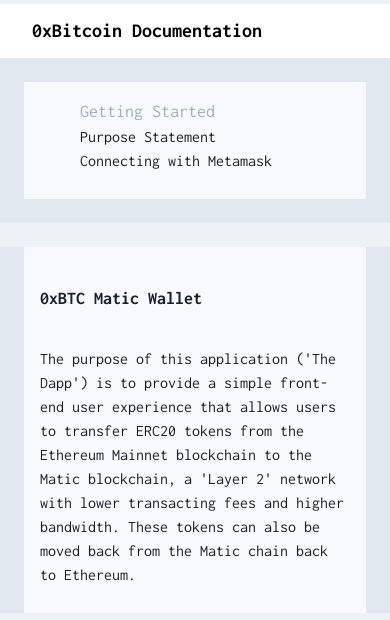
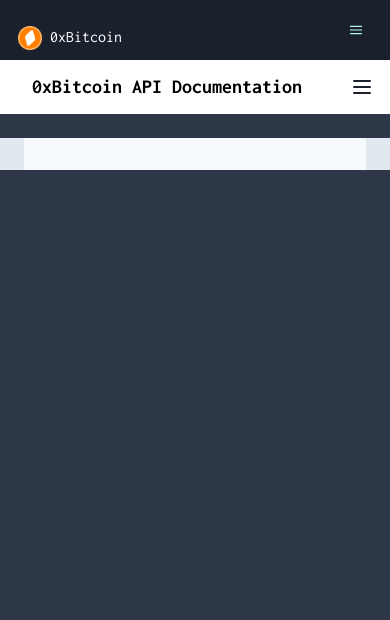
Before and after one commit to 0xbitcoin/0xbitcoin.github.io, a Vue app: page /docs in a window 390 px wide. Shown: the top 620 px of the page. Built offline with nearby package versions, Linux system fonts and the light colour scheme; what vue-tailwind would draw is missing.

Commit message:
now can do docs with markdown

```diff
--- a/package.json
+++ b/package.json
@@ -13,6 +13,8 @@
     "@fortawesome/fontawesome-free": "^5.14.0",
     "@maticnetwork/maticjs": "2.0.6-beta.0",
     "core-js": "^2.6.5",
+    "gray-matter": "^4.0.2",
+    "markdown-it": "^11.0.1",
     "portal-vue": "^2.1.0",
     "tailwindcss": "^1.0.0-beta.4",
     "vue": "^2.6.6",
--- /dev/null
+++ b/public/documents/overview.md
@@ -0,0 +1,3 @@
+### Overview
+
+This is some markdown
--- /dev/null
+++ b/public/documents/purpose.md
@@ -0,0 +1,3 @@
+### purpose
+
+This is some markdown
--- a/src/css/0xbtc.webflow.css
+++ b/src/css/0xbtc.webflow.css
@@ -165,7 +165,7 @@
 }
 
 .navbar {
-  margin-bottom: 5%;
+
   background-color: transparent;
   color: #fff;
 }
--- a/src/views/Docs.vue
+++ b/src/views/Docs.vue
@@ -1,41 +1,66 @@
 <template>
-  <div class="about">
+  <div class="bg-gray-800" >
+
+      <Navbar />
+
 
     <nav id="header" class="w-full z-10 pin-t">
 
-    	<div id="progress" class="h-1 z-20 pin-t" style="background:linear-gradient(to right, #4dc0b5 var(--scroll), transparent 0);"></div>
 
     		<div class="w-full mx-auto flex flex-wrap items-center justify-between mt-0 py-3 bg-white px-4">
 
     			<div class="pl-4">
     				<a class="text-black text-base no-underline hover:no-underline font-extrabold text-xl"  href="#">
-    					0xBitcoin Documentation
+    					0xBitcoin API Documentation
     				</a>
           </div>
 
+          <a @click="docNavOpen=!docNavOpen" href="#">
+            <svg
+
+              class="h-6 w-6 block lg:hidden"
+              fill="none"
+              viewBox="0 0 24 24"
+              stroke="currentColor"
+            >
+              <path stroke-linecap="round" stroke-linejoin="round" stroke-width="2" d="M4 6h16M4 12h16M4 18h16" />
+            </svg>
+          </a>
 
 
     		</div>
+
+        <div class="w-full" v-if="docNavOpen">
+
+          <DocumentationNav
+
+          :setContentCallback="setContent"
+
+          />
+
+        </div>
     	</nav>
 
 
 
 
       <div class="lg:flex mb-4">
-        <div class="w-full lg:w-1/3 bg-gray-300 overflow-y-scroll ">
-          <div class="m-6 p-4 bg-gray-100">
+        <div class="w-full lg:w-1/3 bg-gray-300   hidden lg:block ">
 
-            <ul>
-              <li class="text-lg text-gray-500"> Getting Started </li>
-              <li> <a href="#" @click="setContent('purpose')"> Purpose Statement </a> </li>
-              <li> <a href="#" @click="setContent('connecting')"> Connecting with Metamask </a> </li>
-           </ul>
+          <DocumentationNav
 
-          </div>
+          :setContentCallback="setContent"
+
+          />
+
+
         </div>
         <div class="w-full lg:w-2/3 bg-gray-300  ">
           <div class="m-6 p-4 bg-gray-100">
 
+            <div v-html="rawContent">
+                aaa
+            </div>
 
             <div v-if="activeContent == 'purpose'">
               <h3 class="text-lg"> 0xBTC Matic Wallet </h3>
@@ -77,20 +102,65 @@
 
 
 <script>
+ import  MarkdownIt  from 'markdown-it';
+import * as http from 'http';
+
+import Navbar from './components/Navbar.vue';
+import DocumentationNav from './components/DocumentationNav.vue';
 
 export default {
   name: 'Docs',
   props: [],
+  components: {Navbar,DocumentationNav},
   data() {
     return {
-      activeContent: 'purpose'
+      docNavOpen: false,
+      activeContent: '',
+      rawContent: ''
     }
   },
   methods: {
 
     setContent (contentName) {
       console.log('set content', contentName)
-      this.activeContent = contentName;
+      //this.activeContent = contentName;
+
+
+      var self = this;
+
+      var options = {
+        path: '/documents/'+contentName+'.md'
+      };
+
+      var md = new MarkdownIt();
+
+      http.get(options, function(res) {
+
+        let data = '';
+
+        // A chunk of data has been recieved.
+        res.on('data', (chunk) => {
+          data += chunk;
+        });
+
+        // The whole response has been received. Print out the result.
+        res.on('end', () => {
+
+
+               var result = md.render(data);
+               console.log( result )
+
+               self.rawContent = result;
+
+
+        });
+
+
+
+      }).on('error', function(e) {
+        console.log("Got error: " + e.message);
+      });
+
     }
   }
 }
--- a/src/views/Home.vue
+++ b/src/views/Home.vue
@@ -1,48 +1,13 @@
 <template>
 
 <div>
-    <div class="lightbox-bg">
-     <div class="w-clearfix"><img src="@/assets/images/close.svg" width="30" alt="" class="x-close" data-ix="hide-lightbox"></div>
-     <div class="video-container">
-
-     </div>
-   </div>
 
    <div class="section bg-world px-0 lg:px-1">
-     <div data-collapse="small" data-animation="default" data-duration="400" class="navbar w-nav">
-       <div class="bg-gray-900 lg:bg-transparent">
-       <div class="container w-container">
-         <div class="w-full w-clearfix">
-           <a href="/" class="brand w-nav-brand w--current">
-             <img src="@/assets/images/logo.png" height="35"  alt="" class="w-6 m-2">
-             <div class=" text-block-10">0xBitcoin</div>
-          </a>
 
-          <div class="hidden lg:inline-block  ">
-            <UpperNav />
-          </div>
+     <div class="mb-8">
+       <Navbar />
+     </div>
 
-
-          <div class="inline-block lg:hidden float-right p-4">
-
-            <button @click="showResponsiveMenu=!showResponsiveMenu" class="flex items-center px-3 py-2 border rounded text-teal-200 border-teal-400 hover:text-white hover:border-white">
-             <svg class="fill-current h-3 w-3" viewBox="0 0 20 20" xmlns="http://www.w3.org/2000/svg"><title>Menu</title><path d="M0 3h20v2H0V3zm0 6h20v2H0V9zm0 6h20v2H0v-2z"/></svg>
-           </button>
-
-           <div v-if="showResponsiveMenu" class="w-full absolute left-0 block flex-grow lg:flex lg:items-center lg:w-auto bg-gray-800">
-             <div class="text-sm lg:flex-grow">
-                <AccordionNav />
-             </div>
-
-           </div>
-
-          </div>
-
-         </div>
-
-       </div>
-       </div>
-     </div>
      <div class="w-container">
        <div class="hero-text w-row">
          <div class="w-col w-col-6">
@@ -93,7 +58,7 @@
    <div class="section">
 
 
-    <Carousel/>
+    <Carousel />
 
 
 
@@ -197,24 +162,20 @@
 
 
 <script>
-import UpperNav from './components/UpperNav.vue';
-import AccordionNav from './components/AccordionNav.vue';
+import Navbar from './components/Navbar.vue';
 import Carousel from './components/Carousel.vue';
 
 export default {
   name: 'Home',
   props: [],
-  components: {UpperNav,AccordionNav,Carousel},
+  components: {Navbar,Carousel},
   data() {
     return {
-      showResponsiveMenu: false
+
     }
   },
   methods: {
 
-    setContent (contentName) {
-
-    }
   }
 }
 </script>
--- /dev/null
+++ b/src/views/components/DocumentationNav.vue
@@ -0,0 +1,53 @@
+<template>
+
+
+  <div class="m-6 p-4 bg-gray-800">
+
+    <ul>
+      <div v-for="section in navConfig.sections">
+        <li class="text-lg text-orange-600"> Getting Started </li>
+        <li v-for="row in section.rows">
+          <a href="#" @click="setContent(row.id)" class="text-orange-200">
+            {{row.title}}
+          </a>
+        </li>
+
+      </div>
+   </ul>
+
+
+
+
+  </div>
+
+
+</template>
+
+
+<script>
+
+import Config from '../config/DocumentationNav.js'
+
+export default {
+  name: 'DocumentationNav',
+  props: {
+    setContentCallback: { type: Function },
+  },
+  data() {
+    return {
+      navConfig: null
+    }
+  },
+  created(){
+    console.log(Config)
+    this.navConfig = Config;
+  },
+  methods: {
+    setContent(contentType)
+    {
+      console.log('setting content to ', contentType)
+      this.setContentCallback(contentType)
+    }
+  }
+}
+</script>
--- /dev/null
+++ b/src/views/components/Navbar.vue
@@ -0,0 +1,56 @@
+<template>
+  <div data-collapse="small" data-animation="default" data-duration="400" class="navbar w-nav">
+    <div class="bg-gray-900 lg:bg-transparent">
+    <div class="container w-container">
+      <div class="w-full w-clearfix">
+        <a href="/" class="brand w-nav-brand w--current">
+          <img src="@/assets/images/logo.png" height="35"  alt="" class="w-6 m-2">
+          <div class=" text-block-10">0xBitcoin</div>
+       </a>
+
+       <div class="hidden lg:inline-block  ">
+         <UpperNav />
+       </div>
+
+
+       <div class="inline-block lg:hidden float-right p-4">
+
+         <button @click="showResponsiveMenu=!showResponsiveMenu" class="flex items-center px-3 py-2 border rounded text-teal-200 border-teal-400 hover:text-white hover:border-white">
+          <svg class="fill-current h-3 w-3" viewBox="0 0 20 20" xmlns="http://www.w3.org/2000/svg"><title>Menu</title><path d="M0 3h20v2H0V3zm0 6h20v2H0V9zm0 6h20v2H0v-2z"/></svg>
+        </button>
+
+        <div v-if="showResponsiveMenu" class="w-full absolute left-0 block flex-grow lg:flex lg:items-center lg:w-auto bg-gray-800">
+          <div class="text-sm lg:flex-grow">
+             <AccordionNav />
+          </div>
+
+        </div>
+
+       </div>
+
+      </div>
+
+    </div>
+    </div>
+  </div>
+</template>
+
+
+<script>
+import UpperNav from './UpperNav.vue';
+import AccordionNav from './AccordionNav.vue';
+
+export default {
+  name: 'Navbar',
+  props: [],
+  components: {UpperNav,AccordionNav},
+  data() {
+    return {
+      showResponsiveMenu: false
+    }
+  },
+  methods: {
+
+  }
+}
+</script>
--- /dev/null
+++ b/src/views/config/DocumentationNav.js
@@ -0,0 +1,12 @@
+const config={
+
+  "sections":[
+    {"title":"Getting Started","rows":[
+      {"title":"Purpose Statement","id":"purpose"},
+      {"title":"Connecting With Metamask","id":"connecting"}
+    ]}
+
+  ]
+
+}
+export default config;
--- a/src/views/config/UpperNav.js
+++ b/src/views/config/UpperNav.js
@@ -13,15 +13,11 @@
       {"title":"0xChange","url":"https://dex.0xchange.org/#/erc20"},
       {"title":"Forkdelta","url":"https://forkdelta.app/#!/trade/0xBTC-ETH"},
       {"title":"Mercatox","url":"https://mercatox.com/exchange/0xBTC/ETH"}
-
     ]},
     {"title":"MINING POOLS","rows":[
       {"title":"Mike.rs Pool","url":"http://mike.rs/"},
       {"title":"MVI's Pool","url":"http://mvis.ca/"},
-      {"title":"Tosti Pool","url":"http://0xbtc.tosti.ro/"},
       {"title":"Token Mining Pool","url":"http://tokenminingpool.com/"},
-
-
     ]},
     {"title":"COMMUNITY","rows":[
       {"title":"Discord","url":"https://discordapp.com/invite/JGEqqmS"},
```
Also changed, not shown: 1 other file (tests, documents, lock files or other folders).
